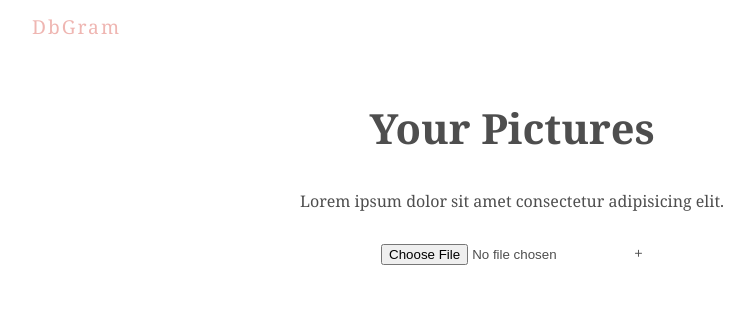
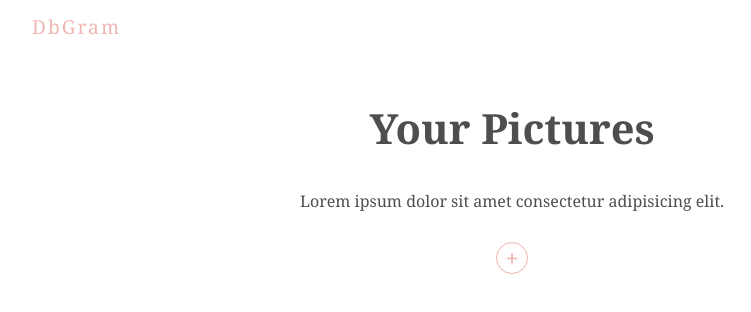
Before and after one commit to amirdbt/dbgram, a React (Create React App) app: page / in a window 1280 px wide. Shown: the top 312 px of the page, without its empty margins (128-879 px from the left). Built offline with nearby package versions, Linux system fonts and the light colour scheme.

Commit message:
added progress bar componenent and made some changes to firebase config file

```diff
--- /dev/null
+++ b/src/components/ProgressBar.jsx
@@ -0,0 +1,12 @@
+import React from 'react'
+import useStorage from '../hooks/useStorage'
+
+const ProgressBar = () => {
+    return (
+        <div className="progress-bar">
+            Progress
+        </div>
+    )
+}
+
+export default ProgressBar
--- a/src/components/UploadForm.jsx
+++ b/src/components/UploadForm.jsx
@@ -1,4 +1,5 @@
 import React,{useState} from 'react'
+import ProgressBar from "./ProgressBar"
 
 const UploadForm = () => {
     const [file,setFile] = useState(null)
@@ -20,11 +21,14 @@ const UploadForm = () => {
     }
     return (
         <form>
-           <input type="file" onChange={changeHandler} />
+          <label>
+          <input type="file" onChange={changeHandler} />
            <span>+</span>
+          </label>
            <div className="output">
              {error && <div className="error">{error}</div> }
              {file && <div>{file.name}</div> }
+             {file && <ProgressBar />}
            </div>
         </form>
     )
--- a/src/firebase/config.js
+++ b/src/firebase/config.js
@@ -1,8 +1,8 @@
-import * as firebase from "firebase/app";
+import firebase from "firebase/app";
 import "firebase/storage";
 import "firebase/firestore";
 // Your web app's Firebase configuration
-var firebaseConfig = {
+const firebaseConfig = {
   apiKey: "AIzaSyCSZwgPxXWDipHl1w_zoHzsCR4RsebHlBk",
   authDomain: "dbgram-4c7e5.firebaseapp.com",
   databaseURL: "https://dbgram-4c7e5.firebaseio.com",
--- a/src/index.css
+++ b/src/index.css
@@ -50,7 +50,9 @@ label {
   color: var(--primary);
   font-weight: bold;
   font-size: 24px;
+  cursor: pointer;
 }
+
 label:hover {
   background: var(--primary);
   color: white;
```
